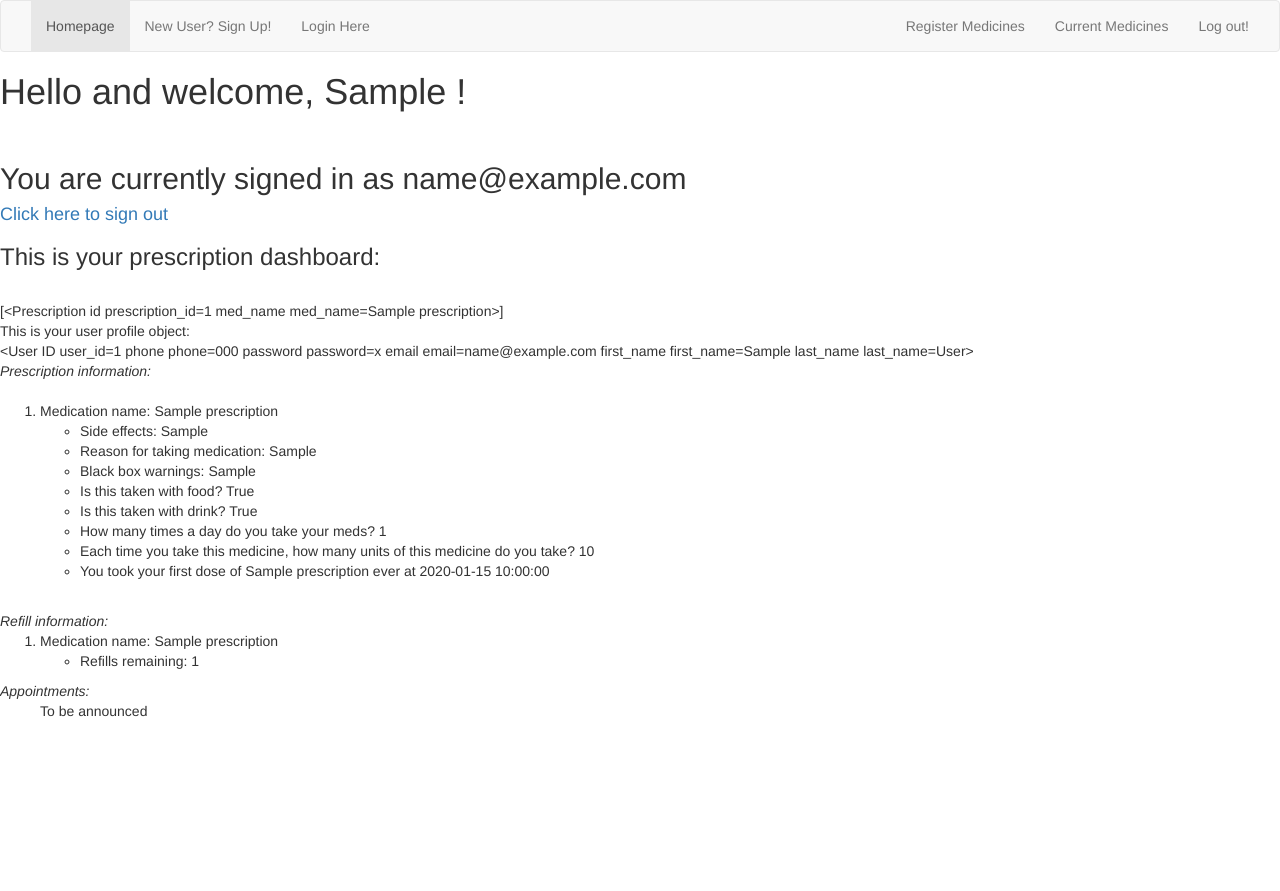
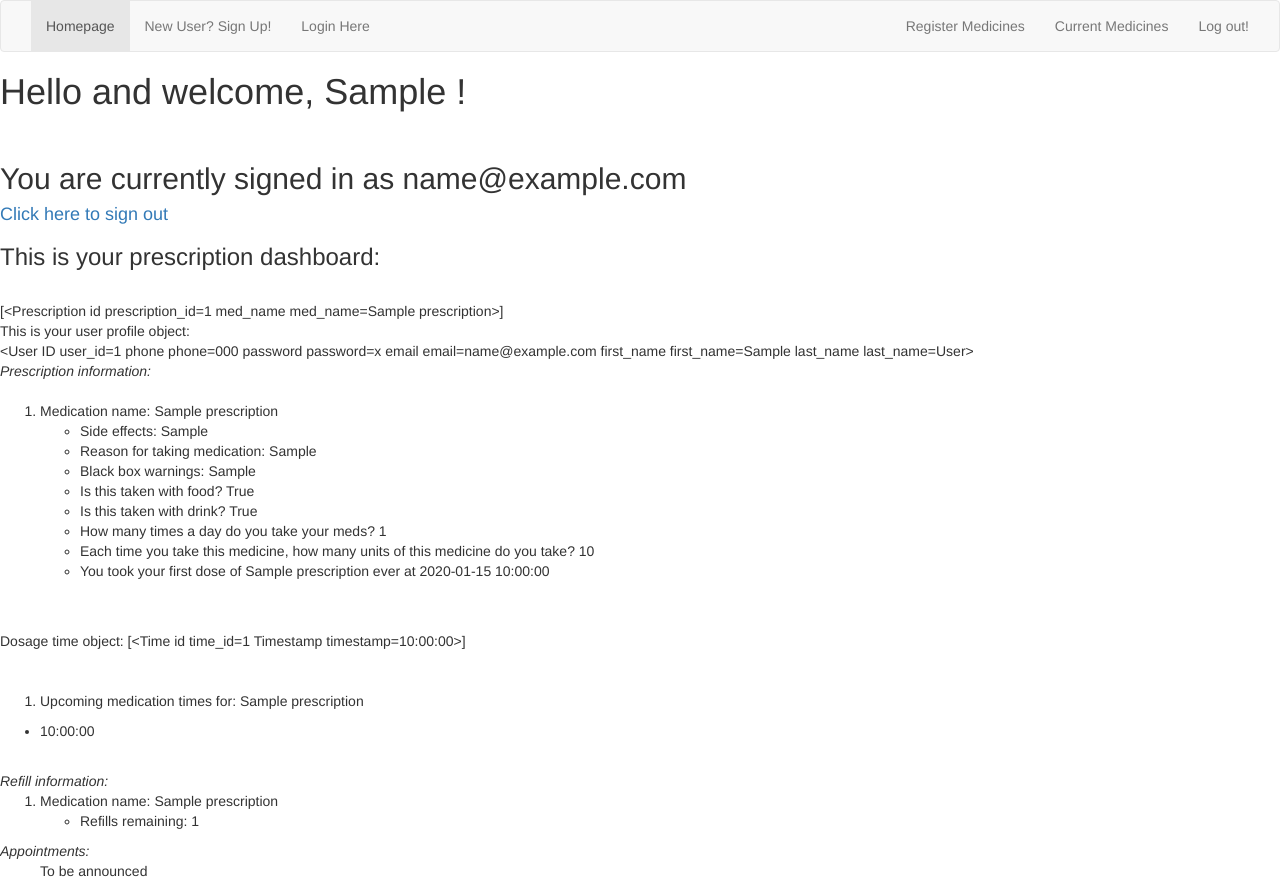
Before and after one commit to arbonap/medicine-final-project, a Flask app: page /show_meds in a window 1280 px wide. Before the commit the page ends 717 px from the top, so only its background shows below. Run offline with Flask 2, Linux system fonts and the light colour scheme; the visitor is signed in with stand-in values (Sample User, id 1); tables that the repository leaves empty hold one stand-in row (values such as "Sample post"); some libraries are stand-ins or nearby versions.

Commit message:
USER CAN SEE UPCOMING PRESCRIPTION TIMES

```diff
--- a/model.py
+++ b/model.py
@@ -135,7 +135,9 @@ class Dosage_time(db.Model):
     # define a relationship to prescriptions
     prescriptions = db.relationship("Prescription", backref=db.backref("dosage_times"),
                                     order_by=dosage_id)
-
+# know what exactly dosage_id and prescriptions are relating to
+# comprehend the one to one and one to many relationships in your model
+#
     def __repr__(self):
         """Provides helpful representation data when printed for debugging purposes."""
 
--- a/server.py
+++ b/server.py
@@ -175,6 +175,7 @@ def submittal():
                                         drink=water_boolean,
                                         )
         db.session.add(new_prescription)
+        db.session.commit()
 
         for time_string in daily_schedule:
             print time_string
@@ -192,7 +193,6 @@ def submittal():
 
         print new_prescription
         db.session.commit()
-
 
         flash("Medication %s added." % med_name)
         flash("You are logged in as %s" % logged_in_user_email)
@@ -213,10 +213,12 @@ def show_meds():
         #must be .first() rather than .one() because .one() expects ATLEAST one and only one object
         # while .first() will throw an error
         user = User.query.filter_by(user_id=logged_in_user_id).first()
+
         # datetime.strptime(input_datetime, "%b-%d-%Y-%I-%M")
-
+        rx_timestamp = Dosage_time.query.filter_by(dosage_id=logged_in_user_id).all()
+        # should gives back a query for all timestamps from logged in user
         return render_template("prescriptions_dashboard.html", meds=all_meds,
-                               user=user)
+                               user=user, rx_timestamp=rx_timestamp)
     else:
         flash("User is not logged in.")
         return redirect("/login")
--- a/templates/prescriptions_dashboard.html
+++ b/templates/prescriptions_dashboard.html
@@ -31,9 +31,26 @@ This is your user profile object: <br>
             <li> How many times a day do you take your meds? {{ med.dosage_timing }} </li>
             <li> Each time you take this medicine, how many units of this medicine do you take? {{ med.dosage_quantity }} </li>
             <li>You took your first dose of {{ med.med_name }} ever at {{ med.first_dose }}</li>
+    <br>
+
         </ul>
+</ol>
 {% endfor %}
-</ol>
+<br>
+Dosage time object:
+{{ rx_timestamp }}
+<br>
+<br>
+{% for med in meds %}
+<br>
+<ol><li>Upcoming medication times for: {{ med.med_name}}</li></ol>
+{% endfor %}
+    {% for timestamp in rx_timestamp%}
+    <ul>
+
+    <li>{{ timestamp.timestamp }}</li>
+</ul>
+{% endfor %}
 <br>
 
 <i>Refill information:</i>
```
Also changed, not shown: 1 other file.
